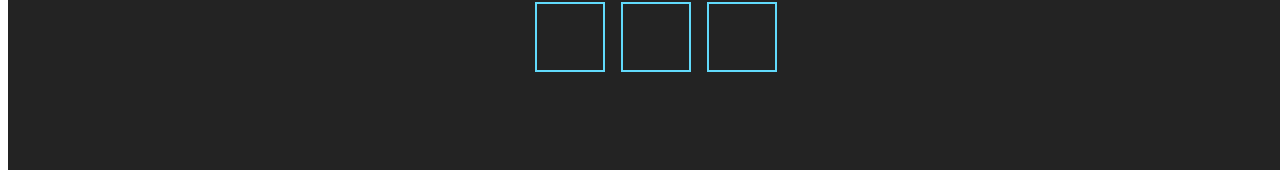
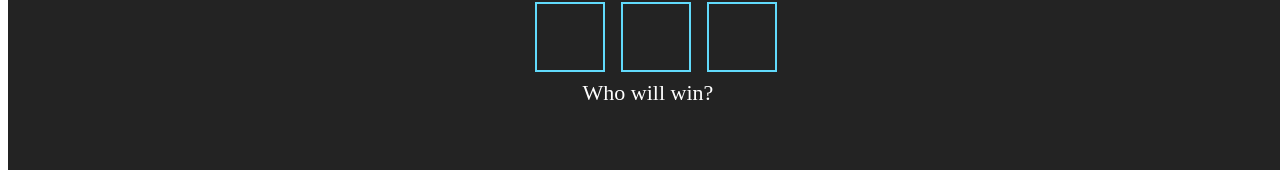
Before and after one commit to FrozenArrow73/tic-tac-toe, a React (Create React App) app: page / in a window 1280 px wide. Shown: the part 186-356 px from the top of the page. Built offline with nearby package versions, Linux system fonts and the light colour scheme.

Commit message:
completed assignment for week

```diff
--- a/src/App.js
+++ b/src/App.js
@@ -5,6 +5,26 @@ import Square from './Square';
 function App() {
   const [squares, setSquares] = useState(["", "", "", "", "", "", "", "", ""])
   const [player, setPlayer] = useState(true)
+
+  const calculateWinner = (arr) => {
+    let list = [
+      [0, 1, 2],
+      [3, 4, 5],
+      [6, 7, 8],
+      [0, 3, 6],
+      [1, 4, 7],
+      [2, 5, 8],
+      [0, 4, 8],
+      [2, 4, 6]
+    ];
+    for (let i = 0; i < list.length; i++) {
+      const [a, b, c] = list[i]
+      if (arr[a] === arr[b] && arr[a] === arr[c] && arr[a] !== "") {
+        return `${arr[a]} won the game!`
+      }
+    }
+    return "Who will win?"
+  }
 
   return (
     <div className="App">
@@ -20,6 +40,7 @@ function App() {
         />
         })}
       </div>
+      <span>{calculateWinner(squares)}</span>
     </div>
   );
 }
```
